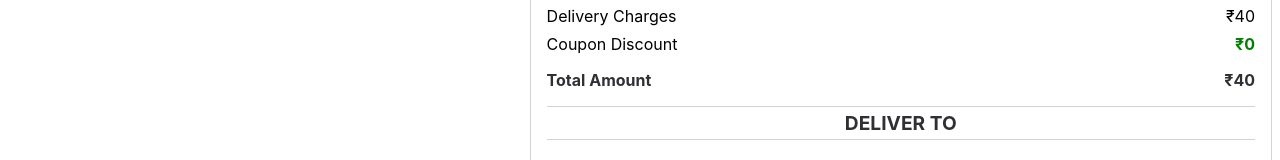
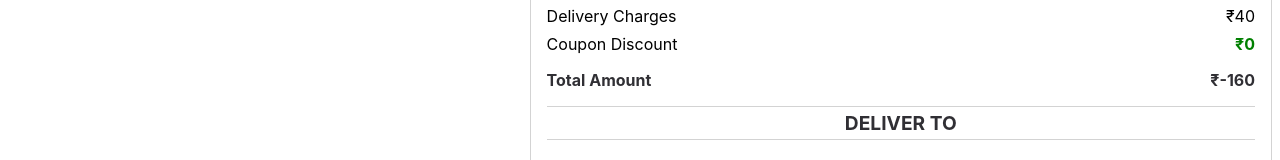
Before and after one commit to gkumar-pandey/Techgiz-ecommerce, a React (Create React App) app: page /checkout in a window 1280 px wide. Shown: the part 295-455 px from the top of the page. Built offline with nearby package versions, Linux system fonts and the light colour scheme; no server answers; sample sign-in values are in the browser's storage; what miragejs would draw is missing.

Commit message:
fix: price details in cart and order summary

```diff
--- a/src/Pages/CheckoutPage/Components/CheckoutDetails/CheckoutDetails.jsx
+++ b/src/Pages/CheckoutPage/Components/CheckoutDetails/CheckoutDetails.jsx
@@ -25,6 +25,7 @@ const CheckoutDetails = () => {
   const { user } = useAuth();
 
   const navigate = useNavigate();
+  const discount = 200;
 
   const loadScript = (src) => {
     return new Promise((resolve) => {
@@ -48,7 +49,7 @@ const CheckoutDetails = () => {
 
     const options = {
       key: "rzp_test_Q4WcLMWlIe6qSa",
-      amount: (totalAmount - discountPrice) * 100,
+      amount: (totalAmount - discountPrice - discount) * 100,
       currency: "INR",
       name: "TechGiz Ecommerce",
       description: "Enjoy the products & thanks for shopping with us.",
@@ -62,8 +63,8 @@ const CheckoutDetails = () => {
             orderId: uuid(),
             paymentId: razorpay_payment_id,
             date: getDate(),
-            totalAmount,
-            discountPrice,
+            totalAmount: totalAmount - discount - discountPrice,
+            discountPrice: discount + discountPrice,
             deliveryCharges,
             totalPriceOfCartItems,
             address: defaultAddress,
@@ -105,7 +106,7 @@ const CheckoutDetails = () => {
           </div>
           <div className=" d-flex items-center justify-between my-1 ">
             <p>Discount</p>
-            <p>-₹200</p>
+            <p>-₹{discount}</p>
           </div>
           <div className=" d-flex items-center justify-between my-1 ">
             <p>Delivery Charges</p>
@@ -118,7 +119,7 @@ const CheckoutDetails = () => {
         </div>
         <div className=" d-flex items-center justify-between font-bold  ">
           <p>Total Amount</p>
-          <p>₹{totalAmount}</p>
+          <p>₹{totalAmount - discount - discountPrice}</p>
         </div>
         <div className="heading p-1 my-2 ">
           <p>Deliver to</p>
```
